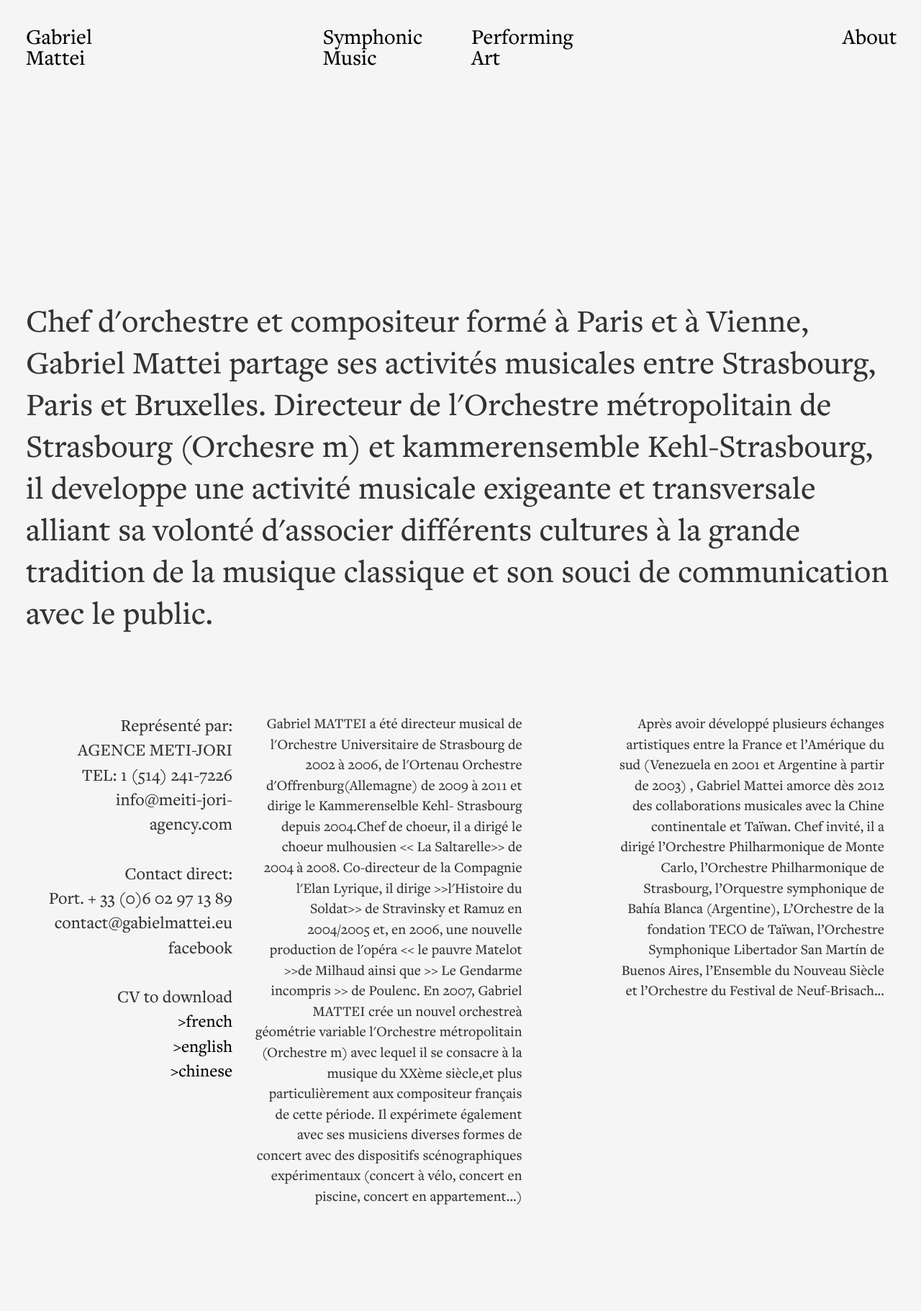
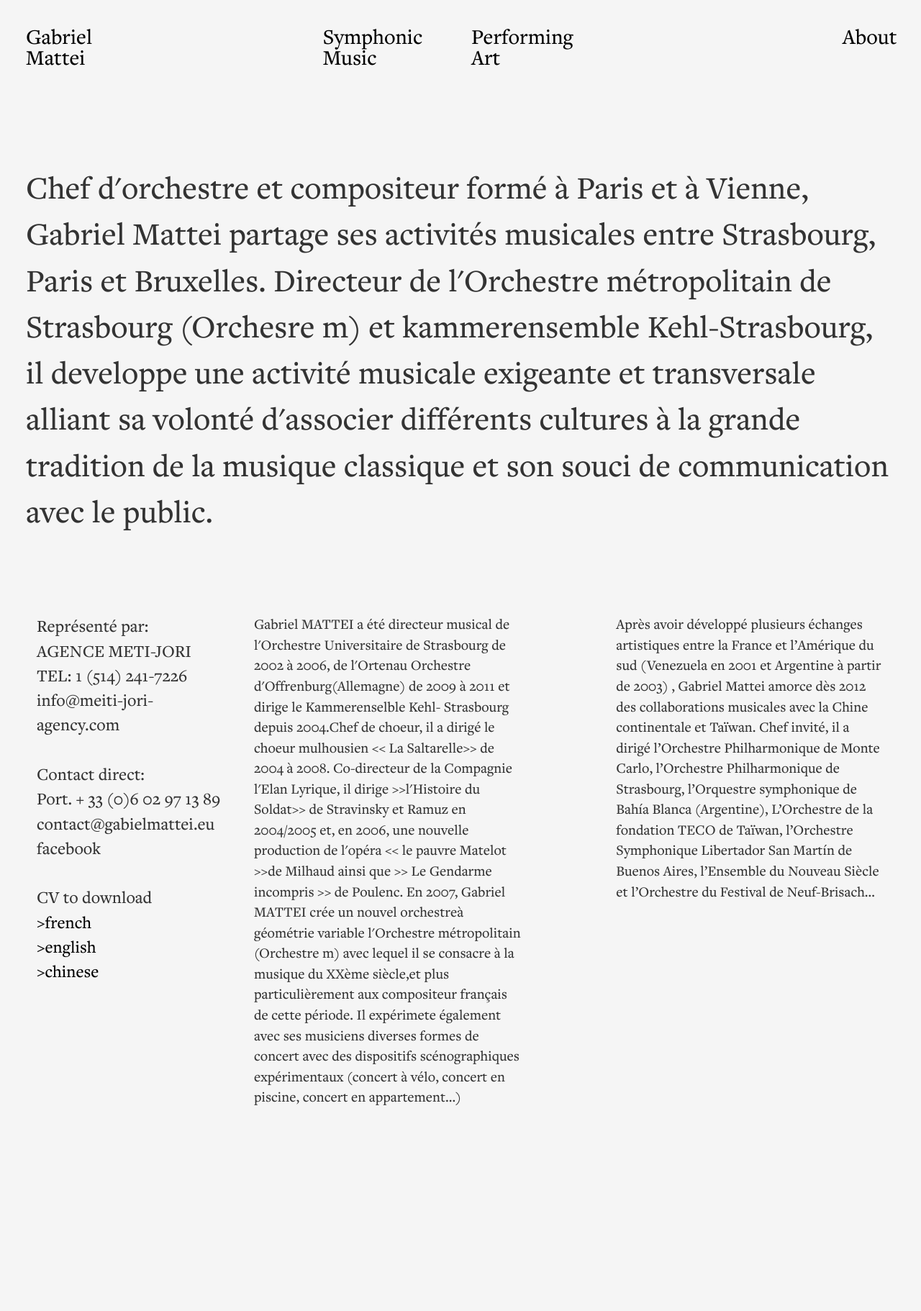
Before and after one commit to WildCodeSchool/orleans-0217-gabrielmattei, a PHP site: page /about.php in a window 1280 px wide. Shown: the whole page at 72% size. After the commit the page ends 1536 px from the top, so only its background shows below. Run offline with PHP 8.4, Linux system fonts and the light colour scheme; some libraries are stand-ins or nearby versions.

Commit message:
je sais pas trop

```diff
--- a/index.php
+++ b/index.php
@@ -9,9 +9,9 @@ require_once 'twigloader.php';
 
 //include 'connect.php';
 
-define("DSN", "mysql:host=localhost;dbname=GabrielBD");
+define("DSN", "mysql:host=localhost;dbname=gabrielDB");
 define("USER", "root");
-define("PASS", "april");
+define("PASS", "Wld");
 
 $options = array(
     PDO::MYSQL_ATTR_INIT_COMMAND => 'SET NAMES utf8');
--- a/stylesheet.css
+++ b/stylesheet.css
@@ -120,17 +120,21 @@ a:hover{
 .about{
     padding-top: 100px !important;
 }
-.content p{
+.contentabout p{
     font-family: 'freighttext_promedium';
     font-size: 45px;
+    padding-left: 36px;
+    padding-right: 36px;
 }
 
 .aboutcontact p{
     font-family: 'freighttext_promedium';
     font-size: 24px;
+    text-align: left;
 }
 
 .aboutparagraphe {
     font-family: 'freighttext_promedium';
     font-size: 20px;
+    text-align: left;
 }
--- a/views/about.html.twig
+++ b/views/about.html.twig
@@ -40,7 +40,7 @@
     </div>
 </div>
 
-<div class="content">
+<div class="contentabout">
     <p>Chef d'orchestre et compositeur formé à Paris et à Vienne, Gabriel Mattei partage ses activités musicales entre Strasbourg,
         Paris et Bruxelles. Directeur de l'Orchestre métropolitain de Strasbourg (Orchesre m) et kammerensemble Kehl-Strasbourg,
         il developpe une activité musicale exigeante et transversale alliant sa volonté d'associer différents cultures à la
--- a/views/index.html.twig
+++ b/views/index.html.twig
@@ -50,7 +50,7 @@
         </div>
 
         <div class="col-xs-offset-4 col-xs-2">
-            <a href="#">About</a>
+            <a href="about.php">About</a>
         </div>
         <div class="col-xs-offset-1 col-xs-5">
             <a class="musique" id="symf">Symphonic Music</a>
```
